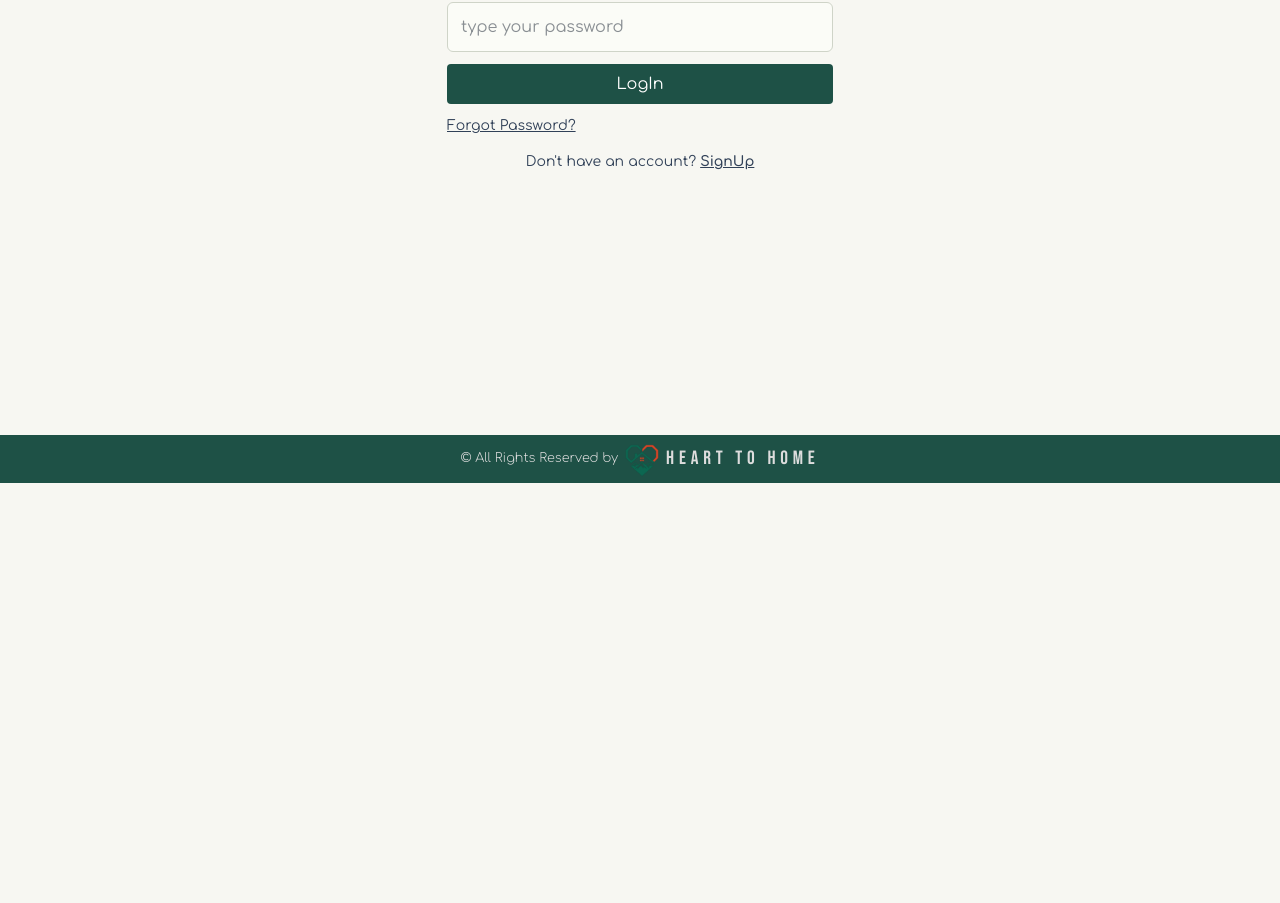
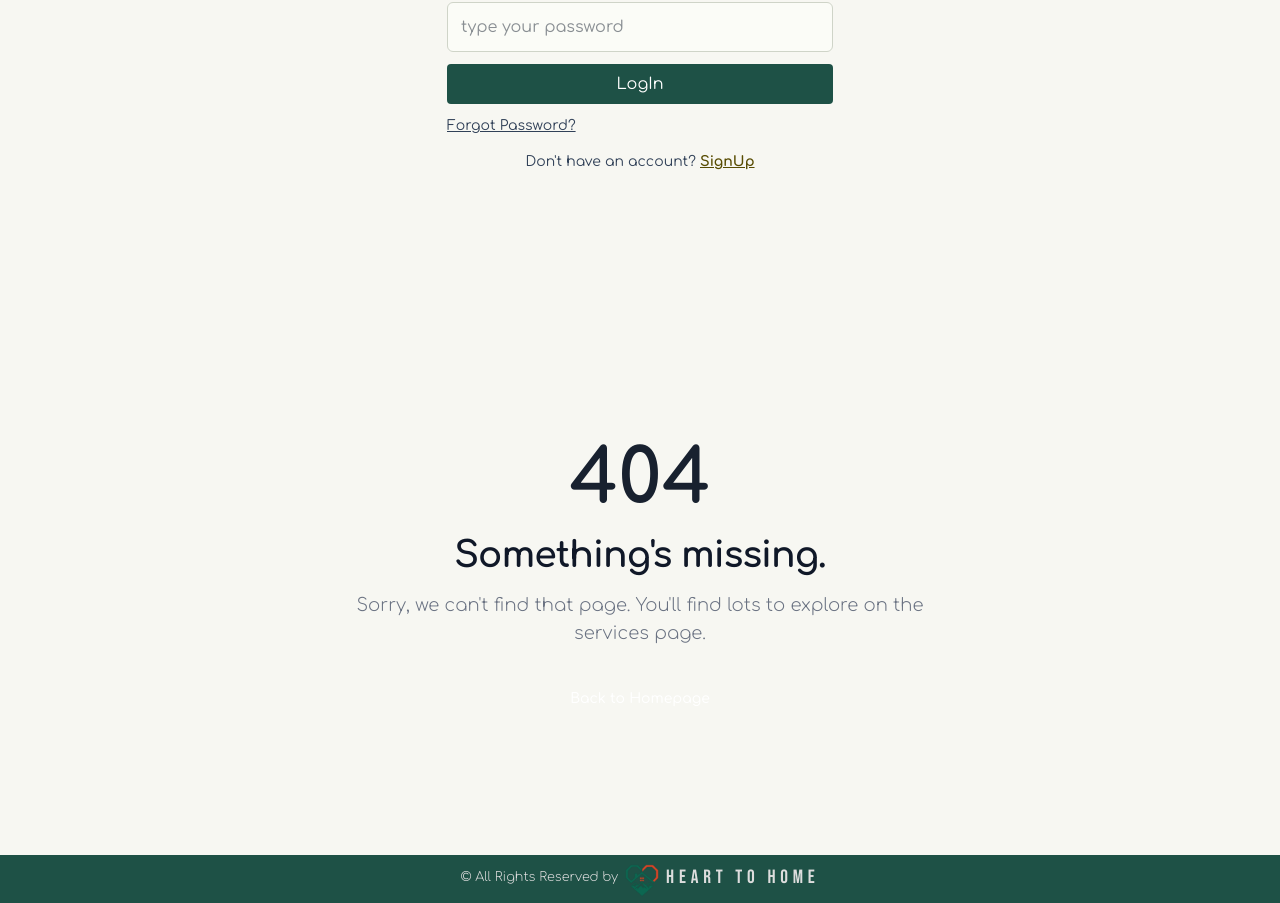
Before and after one commit to ritujane78/heart_to_home, a React (Vite) app: page /login in a window 1280 px wide. Shown: the part 500-1403 px from the top of the page. Before the commit the page ends 983 px from the top, so only its background shows below. Built offline with nearby package versions, Linux system fonts and the light colour scheme; no server answers.

Commit message:
add not found page

```diff
--- a/src/App.jsx
+++ b/src/App.jsx
@@ -14,6 +14,7 @@ import ScrollToTop from "./components/ScrollToTop";
 import Login from "./components/Auth/Login";
 import Signup from "./components/Auth/Signup";
 import { useMyContext } from "./store/ContextApi";
+import NotFound from "./components/NotFound";
 
 import {
   DEFAULT_CURRENCY,
@@ -284,6 +285,7 @@ function App() {
               path="/contact"
               element={<ContactPage />}
             />
+            <Route path="*" element={<NotFound />} />
           </Routes>
         </main>
 
--- a/src/components/Auth/Login.jsx
+++ b/src/components/Auth/Login.jsx
@@ -186,7 +186,7 @@ const Login = () => {
             <Buttons
               disabled={loading}
               onClickhandler={() => {}}
-              className="bg-[#1e5146] text-white font-semibold w-full py-2 hover:text-slate-400 transition-colors duration-100 rounded-sm my-3"
+              className="bg-[#1e5146] text-white font-semibold w-full py-2 rounded-sm my-3"
               type="text"
             >
               {loading ? <span>Loading...</span> : "LogIn"}
@@ -203,7 +203,7 @@ const Login = () => {
             <p className="text-center text-sm text-slate-700 mt-6">
               Don't have an account?{" "}
               <Link
-                className="font-semibold underline hover:text-black"
+                className="text-[#584c02] font-extrabold underline"
                 to="/signup"
               >
                 SignUp
--- a/src/components/Auth/Signup.jsx
+++ b/src/components/Auth/Signup.jsx
@@ -132,7 +132,7 @@ const Signup = () => {
         <Buttons
           disabled={loading}
           onClickhandler={() => {}}
-          className="bg-[#1e5146] text-white font-semibold flex justify-center w-full py-2 hover:text-slate-400 transition-colors duration-100 rounded-sm my-3"
+          className="bg-[#1e5146] text-white font-semibold flex justify-center w-full py-2 rounded-sm my-3"
           type="text"
         >
           {loading ? <span>Loading...</span> : "Register"}
@@ -141,7 +141,7 @@ const Signup = () => {
         <p className="text-center text-sm text-slate-700 mt-2">
           Already have an account?{" "}
           <Link
-            className="font-semibold underline hover:text-black"
+            className="text-[#584c02] font-extrabold underline"
             to="/login"
           >
             Login
--- /dev/null
+++ b/src/components/NotFound.jsx
@@ -0,0 +1,31 @@
+import React from "react";
+import { Link } from "react-router-dom";
+
+const NotFound = () => {
+  return (
+    <section class=" dark:bg-gray-900">
+      <div class="py-8 px-4 mx-auto max-w-screen-xl lg:py-16 lg:px-6">
+        <div class="mx-auto max-w-screen-sm text-center">
+          <h1 class="mb-4 text-7xl tracking-tight font-extrabold lg:text-9xl text-primary-600 dark:text-primary-500">
+            404
+          </h1>
+          <p class="mb-4 text-3xl tracking-tight font-bold text-gray-900 md:text-4xl dark:text-white">
+            Something's missing.
+          </p>
+          <p class="mb-4 text-lg font-light text-gray-500 dark:text-gray-400">
+            Sorry, we can't find that page. You'll find lots to explore on the
+            services page.{" "}
+          </p>
+          <Link
+            to="/"
+            class="inline-flex text-white bg-btnColor hover:bg-primary-800 focus:ring-4 focus:outline-none focus:ring-primary-300 font-medium rounded-lg text-sm px-5 py-2.5 text-center dark:focus:ring-primary-900 my-4"
+          >
+            Back to Homepage
+          </Link>
+        </div>
+      </div>
+    </section>
+  );
+};
+
+export default NotFound;
```
Also changed, not shown: src/styles/main.css (line endings or trailing spaces).
